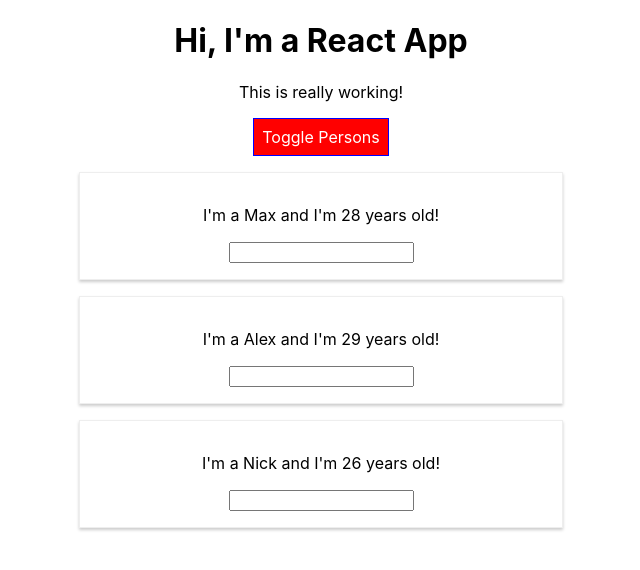
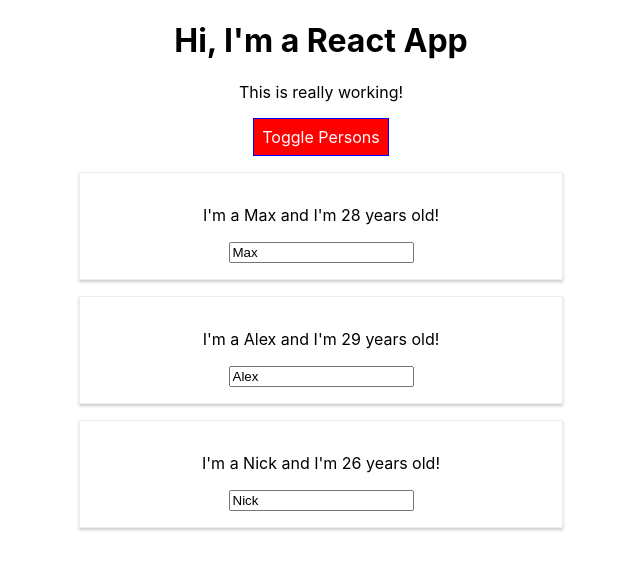
Before and after one commit to MeisQuietude/udemy-react, a React (Create React App) app: page / in a window 1280 px wide. Shown: the top 570 px of the page, without its empty margins (319-959 px from the left). Built offline with nearby package versions, Linux system fonts and the light colour scheme.

Commit message:
[IMP] Change some functional components to container

```diff
--- a/src/components/Persons/Person/Person.js
+++ b/src/components/Persons/Person/Person.js
@@ -1,5 +1,5 @@
-import React  from "react";
-import styled from "styled-components";
+import React, { Component } from "react";
+import styled               from "styled-components";
 // import "./Persons.css";
 
 const StyledDiv = styled.div`
@@ -14,13 +14,16 @@
         width: 450px;
     `;
 
-const person = ( props ) => {
-    return (
-        <StyledDiv>
-            <p onClick={props.click}>I'm a {props.name} and I'm {props.age} years old!</p>
-            <p>{props.children}</p>
-            <input type="text" onChange={props.changed} />
-        </StyledDiv>
-    );
-};
-export default person;
+class Person extends Component {
+    render() {
+        return (
+            <StyledDiv>
+                <p onClick={this.props.click}>I'm a {this.props.name} and I'm {this.props.age} years old!</p>
+                <p>{this.props.children}</p>
+                <input type="text" onChange={this.props.changed} value={this.props.name} />
+            </StyledDiv>
+        );
+    }
+}
+
+export default Person;
--- a/src/components/Persons/Persons.js
+++ b/src/components/Persons/Persons.js
@@ -1,15 +1,19 @@
-import React  from "react";
-import Person from "./Person/Person";
+import React, { Component } from "react";
+import Person               from "./Person/Person";
 
-const Persons = ( props ) => (
-    props.persons.map(( person, index ) => {
+class Persons extends Component {
+    render() {
+        return (
+            this.props.persons.map(( person, index ) => {
                 return <Person
-            click={() => props.click(index)}
-            changed={( event ) => props.changed(event, person.id)}
+                    click={() => this.props.click(index)}
+                    changed={( event ) => this.props.changed(event, person.id)}
                     name={person.name}
                     age={person.age}
                     key={person.id} />;
             })
         );
+    }
+}
 
 export default Persons;
```
Lines whose indentation alone changed are shown as unchanged.
